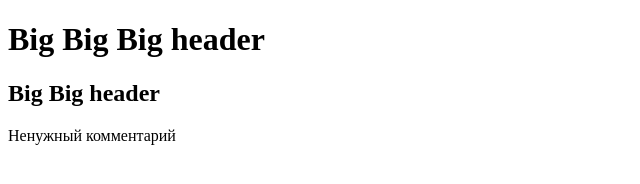
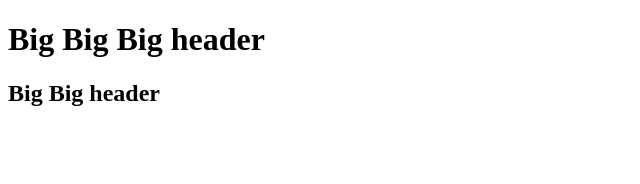
Before and after one commit to abelard-l/verstka-test, a website: page index.html in a window 1280 px wide. Shown: the whole page, without its empty margins (0-640 px from the left). Drawn offline with Linux system fonts and the light colour scheme.

Commit message:
Revert "reverted commit"
This reverts commit 1b007c1c85983dc1cd4a7ae16d1523539cc07a9c.

```diff
--- a/index.html
+++ b/index.html
@@ -7,6 +7,5 @@
 <body>
 	<h1>Big Big Big header</h1>
 	<h2>Big Big header</h2>
-	Ненужный комментарий
 </body>
 </html>
```
